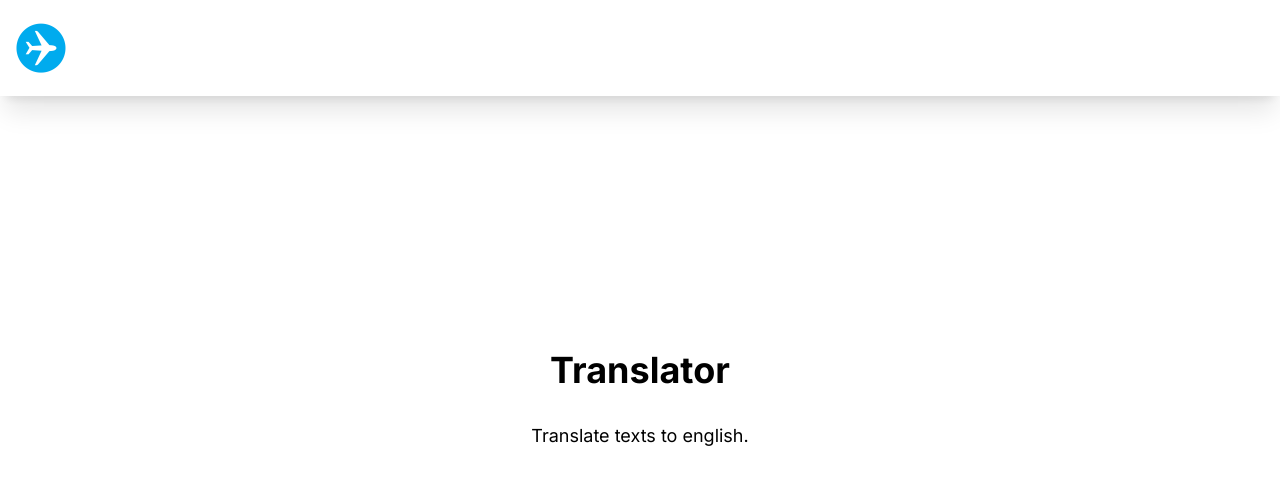
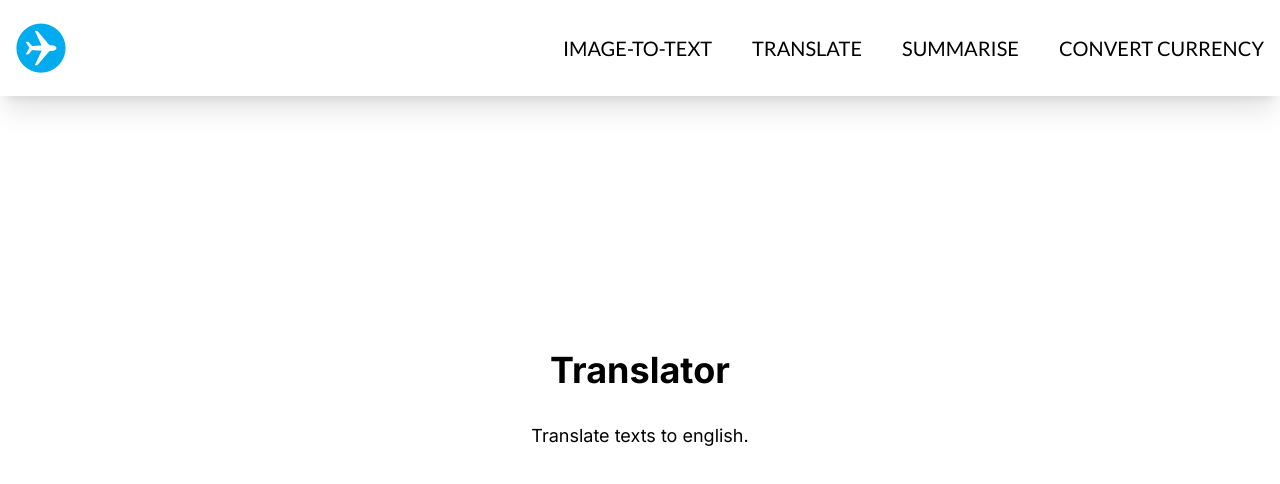
Before and after one commit to louisjoety/travel-toolkit, a Next.js app in the folder frontend/: page /translator in a window 1280 px wide. Shown: the top 484 px of the page. Built offline with nearby package versions, Linux system fonts and the light colour scheme.

Commit message:
added banner features

```diff
--- a/frontend/app/components/Header.tsx
+++ b/frontend/app/components/Header.tsx
@@ -1,11 +1,18 @@
 import React from "react";
 import Image from "next/image";
 import Link from "next/link";
+import { Lato } from "@next/font/google";
 import Logo from "./Logo.png";
+
+// Load the Lato font
+const lato = Lato({
+  subsets: ['latin'],
+  weight: ['400', '700'], // specify the weights you want to use
+});
 
 const Header = () => {
   return (
-    <nav className='fixed w-full h-24 shadow-xl bg-white'>
+    <nav className={`fixed w-full h-24 shadow-xl bg-white ${lato.className}`}>
       <div className='flex justify-between items-center h-full w-full px-4 2xl:px-16'>
         <Link href="/">
           <Image
@@ -17,7 +24,22 @@ const Header = () => {
             priority
           />
         </Link>
-
+        <div>
+          <ul className="hidden sm:flex">
+            <Link href="/translator">
+              <li className="ml-10 uppercase hover:border-b text-xl">Image-to-Text</li>
+            </Link>
+            <Link href="/translator">
+              <li className="ml-10 uppercase hover:border-b text-xl">Translate</li>
+            </Link>
+            <Link href="/summarize">
+              <li className="ml-10 uppercase hover:border-b text-xl">Summarise</li>
+            </Link>
+            <Link href="/converter">
+              <li className="ml-10 uppercase hover:border-b text-xl">Convert Currency</li>
+            </Link>
+          </ul>
+        </div>
       </div>
     </nav>
   )
```
